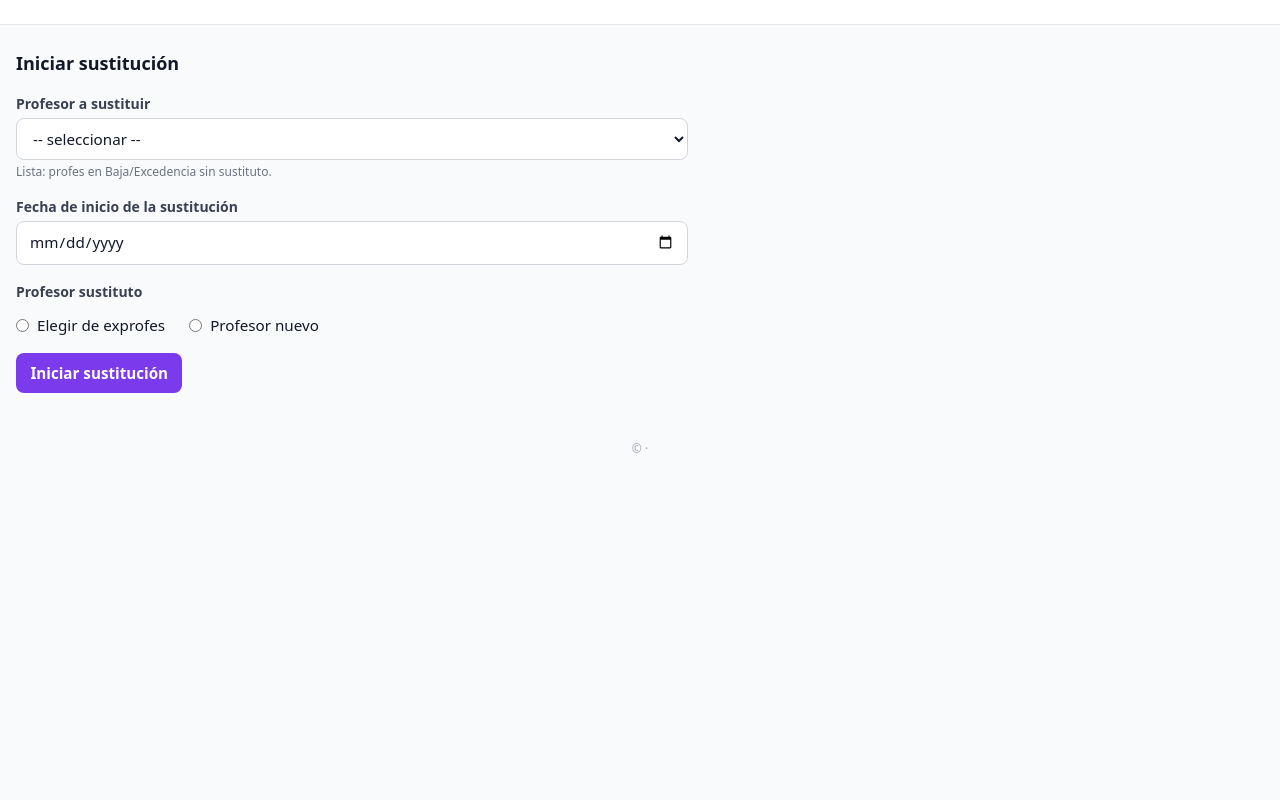
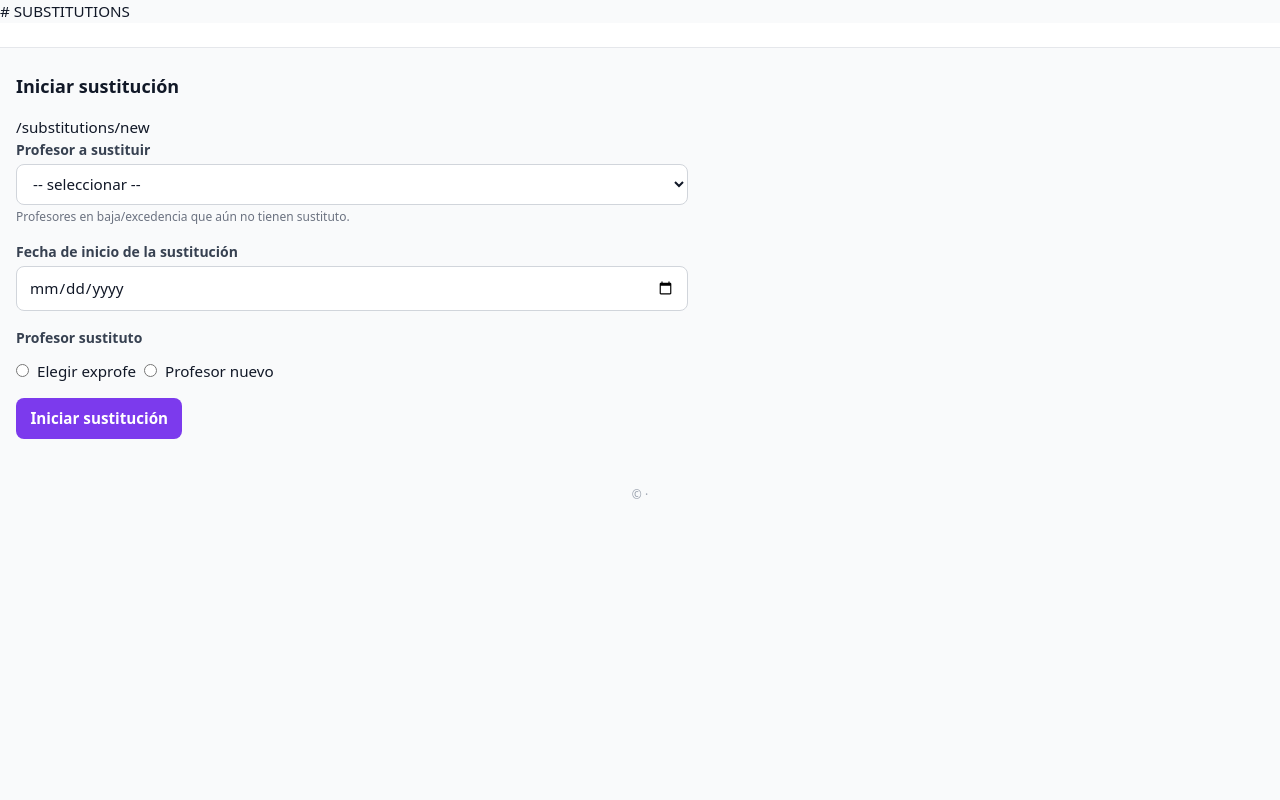
Before and after one commit to pablo-1974/AGB-ausencias, a FastAPI app: template templates/substitutions_new.html in a window 1280 px wide. Run offline with FastAPI, Linux system fonts and the light colour scheme; the template is opened without the code that fills it, so the values that code supplies are empty; some libraries are stand-ins or nearby versions.

Commit message:
Update substitutions_new.html

```diff
--- a/templates/substitutions_new.html
+++ b/templates/substitutions_new.html
@@ -1,5 +1,7 @@
+# SUBSTITUTIONS
 {% extends "base.html" %}
 {% block content %}
+
 <h1 class="text-lg font-semibold mb-4">Iniciar sustitución</h1>
 
 {% if error %}
@@ -9,36 +11,41 @@
   <div class="mb-4 p-3 rounded bg-green-100 text-green-700">{{ info }}</div>
 {% endif %}
 
-<form method="post" action="/substitutions/new" class="grid gap-4 max-w-2xl">
+/substitutions/new
+  <div class="grid gap-4 max-w-2xl">
 
+    <!-- Profesor a sustituir -->
     <div>
       <label class="label">Profesor a sustituir</label>
       <select name="teacher_id" class="input" required>
         <option value="">-- seleccionar --</option>
-      {% for item in open_leaves or [] %}
+        {% for item in open_leaves %}
         <option value="{{ item.teacher_id }}">
           {{ item.teacher_name }} (desde {{ item.start_date }})
         </option>
         {% endfor %}
       </select>
       <p class="text-xs text-gray-500 mt-1">
-      Lista: profes en Baja/Excedencia sin sustituto.
+        Profesores en baja/excedencia que aún no tienen sustituto.
       </p>
     </div>
 
+    <!-- Fecha inicio sustitución -->
     <div>
       <label class="label">Fecha de inicio de la sustitución</label>
       <input class="input" type="date" name="start_date" required>
     </div>
 
+    <!-- Modo sustituto -->
     <div x-data="{ mode: '' }" class="space-y-3">
       <label class="label">Profesor sustituto</label>
 
       <div class="flex items-center gap-6">
         <label class="flex items-center gap-2">
           <input type="radio" name="sub_mode" value="exprof" x-model="mode" required>
-        <span>Elegir de exprofes</span>
+          <span>Elegir exprofe</span>
         </label>
+
         <label class="flex items-center gap-2">
           <input type="radio" name="sub_mode" value="new" x-model="mode" required>
           <span>Profesor nuevo</span>
@@ -47,30 +54,30 @@
 
       <!-- Exprofes -->
       <div x-show="mode === 'exprof'" x-cloak>
+        <label class="label">Selecciona exprofe</label>
         <select name="exprof_teacher_id" class="input" :required="mode==='exprof'">
-        <option value="">-- seleccionar exprof --</option>
-        {% for t in exprofes or [] %}
-          <option value="{{ t.id }}">{{ t.name }}{% if t.alias %} ({{ t.alias }}){% endif %}</option>
+          <option value="">-- seleccionar exprofe --</option>
+          {% for t in exprofes %}
+          <option value="{{ t.id }}">
+            {{ t.name }}{% if t.alias %} ({{ t.alias }}){% endif %}
+          </option>
           {% endfor %}
         </select>
-      <p class="text-xs text-gray-500 mt-1">
-        Al confirmar, el exprofe pasa automáticamente a estado Activo.
-      </p>
       </div>
 
-    <!-- Nuevo profesor -->
+      <!-- Profesor nuevo -->
       <div x-show="mode === 'new'" x-cloak class="grid md:grid-cols-3 gap-3">
         <div>
           <label class="label">Nombre completo</label>
-        <input type="text" class="input" name="new_name" :required="mode==='new'">
+          <input class="input" type="text" name="new_name" :required="mode==='new'">
         </div>
         <div>
           <label class="label">Email</label>
-        <input type="email" class="input" name="new_email" :required="mode==='new'">
+          <input class="input" type="email" name="new_email" :required="mode==='new'">
         </div>
         <div>
           <label class="label">Alias</label>
-        <input type="text" class="input" name="new_alias" :required="mode==='new'">
+          <input class="input" type="text" name="new_alias" :required="mode==='new'">
         </div>
       </div>
     </div>
@@ -79,5 +86,7 @@
       <button class="btn-primary">Iniciar sustitución</button>
     </div>
 
+  </div>
 </form>
+
 {% endblock %}
```
Lines whose indentation alone changed are shown as unchanged.
